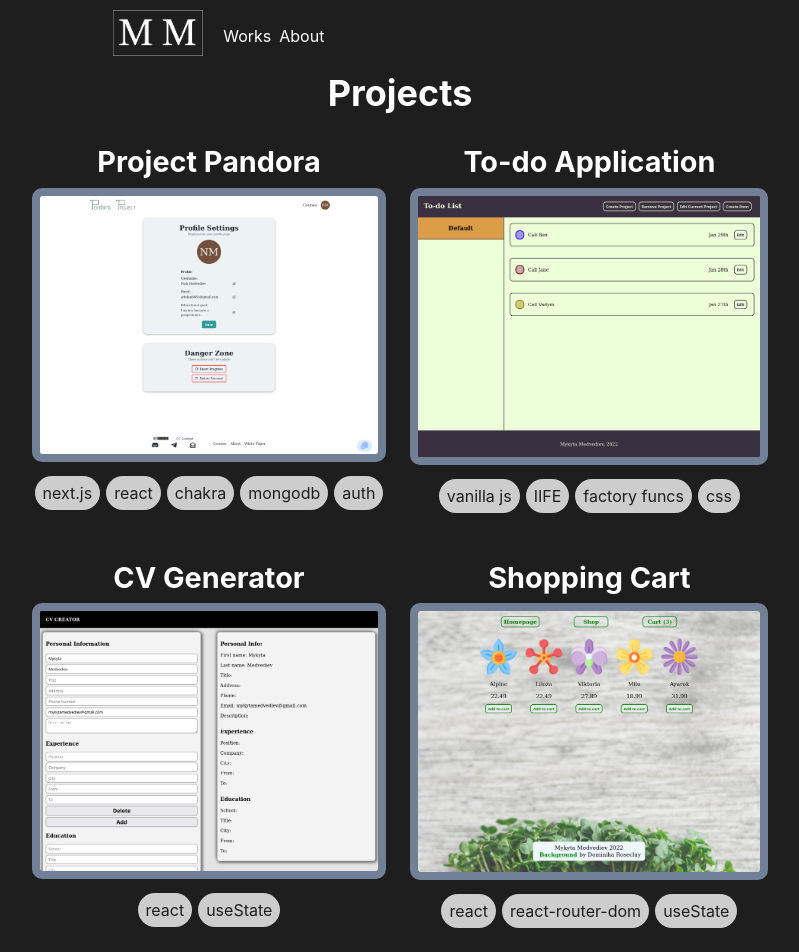
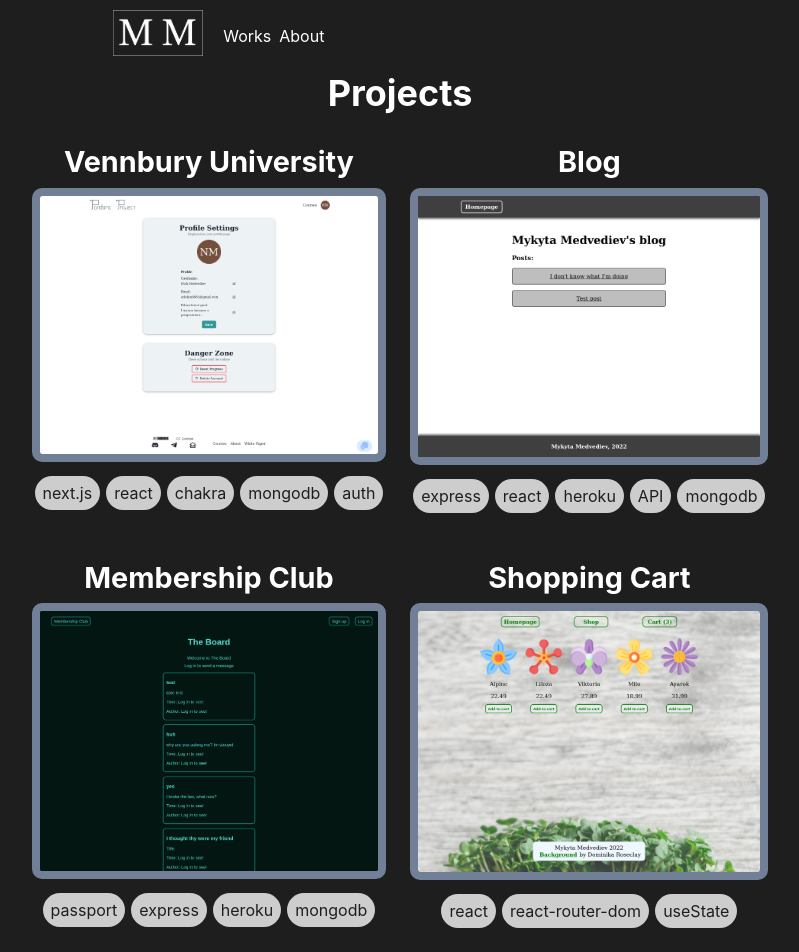
Before and after one commit to Furilon/portfolio-website, a Next.js app: page /works in a window 1280 px wide. Shown: the top 952 px of the page, without its empty margins (240-1039 px from the left). Built offline with nearby package versions, Linux system fonts and the light colour scheme.

Commit message:
Updated the name of Pandora project and the sequence of projects

```diff
--- a/components/gridOfProjects.js
+++ b/components/gridOfProjects.js
@@ -2,7 +2,7 @@ import { Grid, Link, Button } from "@chakra-ui/react";
 import GridProjectItem from "./gridProjectItem";
 
 const PROJECT_IMAGE = {
-  pandora: "/pandora.png",
+  vennbury: "/vennbury.png",
   "to-do-app": "/to-do-app.png",
   "cv-application": "/cv-application.png",
   "shopping-cart": "/shopping-cart.png",
@@ -11,7 +11,7 @@ const PROJECT_IMAGE = {
 };
 
 const PROJECT_NAMES = {
-  pandora: "Project Pandora",
+  vennbury: "Vennbury University",
   "to-do-app": "To-do Application",
   "cv-application": "CV Generator",
   "shopping-cart": "Shopping Cart",
@@ -20,7 +20,7 @@ const PROJECT_NAMES = {
 };
 
 const PROJECT_LINKS = {
-  pandora: "/project/pandora",
+  vennbury: "/project/vennbury",
   "to-do-app": "/project/to-do-app",
   "cv-application": "/project/cv-application",
   "shopping-cart": "/project/shopping-cart",
@@ -29,7 +29,7 @@ const PROJECT_LINKS = {
 };
 
 const PROJECT_TAGS = {
-  pandora: ["next.js", "react", "chakra", "mongodb", "auth"],
+  vennbury: ["next.js", "react", "chakra", "mongodb", "auth"],
   "to-do-app": ["vanilla js", "IIFE", "factory funcs", "css"],
   "cv-application": ["react", "useState"],
   "shopping-cart": ["react", "react-router-dom", "useState"],
@@ -38,17 +38,29 @@ const PROJECT_TAGS = {
 };
 
 const PROJECT_INFO = {
-  pandora: {
-    name: PROJECT_NAMES["pandora"],
-    projLink: PROJECT_LINKS["pandora"],
-    image: PROJECT_IMAGE["pandora"],
-    tags: PROJECT_TAGS["pandora"],
+  vennbury: {
+    name: PROJECT_NAMES["vennbury"],
+    projLink: PROJECT_LINKS["vennbury"],
+    image: PROJECT_IMAGE["vennbury"],
+    tags: PROJECT_TAGS["vennbury"],
   },
-  "to-do-app": {
-    name: PROJECT_NAMES["to-do-app"],
-    projLink: PROJECT_LINKS["to-do-app"],
-    image: PROJECT_IMAGE["to-do-app"],
-    tags: PROJECT_TAGS["to-do-app"],
+  "blog-user-frontend": {
+    name: PROJECT_NAMES["blog-user-frontend"],
+    projLink: PROJECT_LINKS["blog-user-frontend"],
+    image: PROJECT_IMAGE["blog-user-frontend"],
+    tags: PROJECT_TAGS["blog-user-frontend"],
+  },
+  "membership-club": {
+    name: PROJECT_NAMES["membership-club"],
+    projLink: PROJECT_LINKS["membership-club"],
+    image: PROJECT_IMAGE["membership-club"],
+    tags: PROJECT_TAGS["membership-club"],
+  },
+  "shopping-cart": {
+    name: PROJECT_NAMES["shopping-cart"],
+    projLink: PROJECT_LINKS["shopping-cart"],
+    image: PROJECT_IMAGE["shopping-cart"],
+    tags: PROJECT_TAGS["shopping-cart"],
   },
   "cv-application": {
     name: PROJECT_NAMES["cv-application"],
@@ -56,23 +68,11 @@ const PROJECT_INFO = {
     image: PROJECT_IMAGE["cv-application"],
     tags: PROJECT_TAGS["cv-application"],
   },
-  "shopping-cart": {
-    name: PROJECT_NAMES["shopping-cart"],
-    projLink: PROJECT_LINKS["shopping-cart"],
-    image: PROJECT_IMAGE["shopping-cart"],
-    tags: PROJECT_TAGS["shopping-cart"],
-  },
-  "membership-club": {
-    name: PROJECT_NAMES["membership-club"],
-    projLink: PROJECT_LINKS["membership-club"],
-    image: PROJECT_IMAGE["membership-club"],
-    tags: PROJECT_TAGS["membership-club"],
-  },
-  "blog-user-frontend": {
-    name: PROJECT_NAMES["blog-user-frontend"],
-    projLink: PROJECT_LINKS["blog-user-frontend"],
-    image: PROJECT_IMAGE["blog-user-frontend"],
-    tags: PROJECT_TAGS["blog-user-frontend"],
+  "to-do-app": {
+    name: PROJECT_NAMES["to-do-app"],
+    projLink: PROJECT_LINKS["to-do-app"],
+    image: PROJECT_IMAGE["to-do-app"],
+    tags: PROJECT_TAGS["to-do-app"],
   },
 };
 
```
Also changed, not shown: public/vennbury.png (renamed from public/pandora.png).
